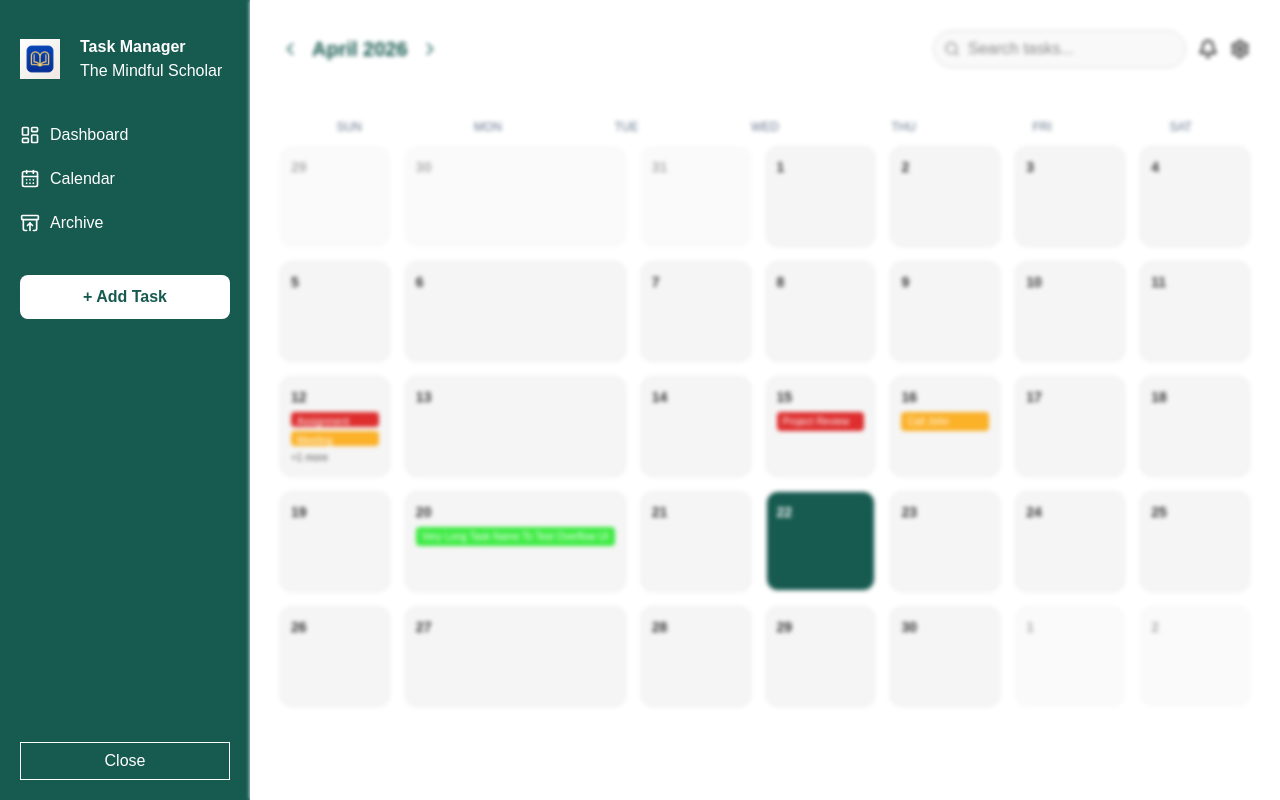
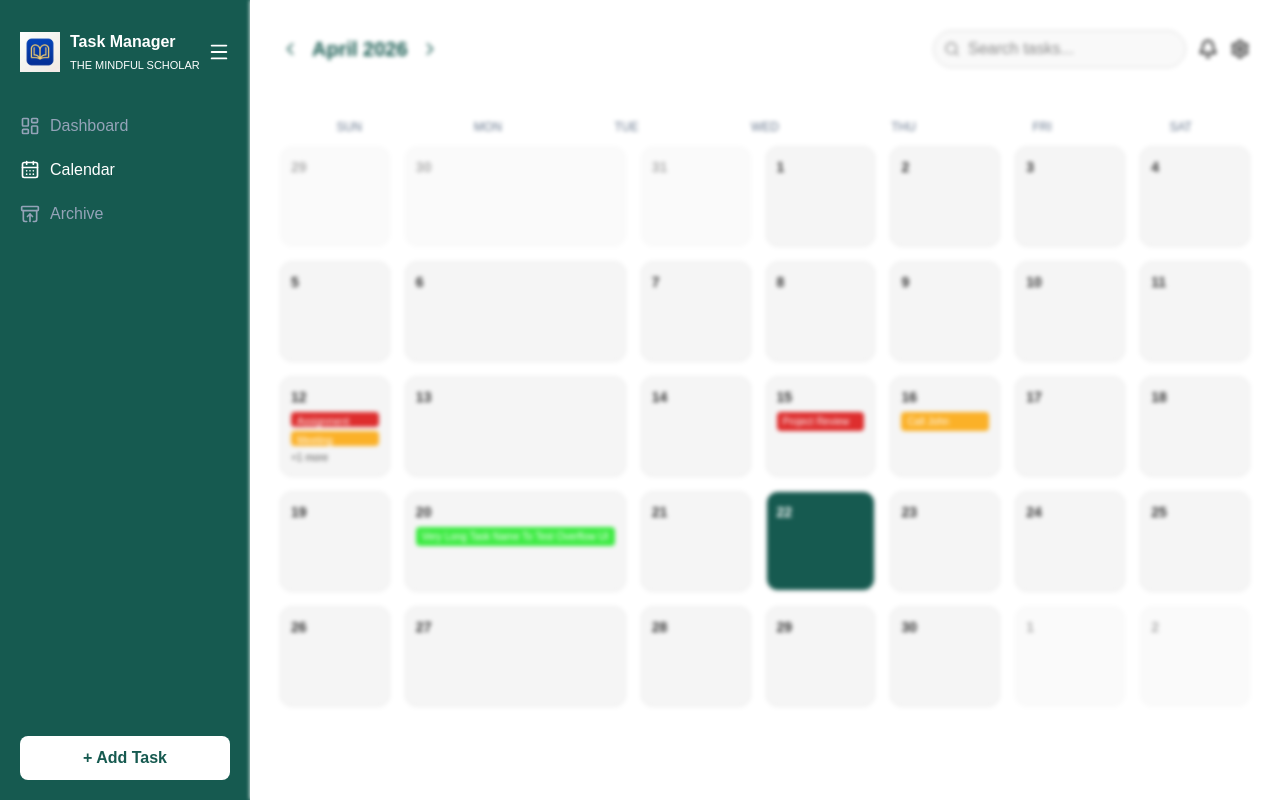
Before and after one commit to Mary3600/COS202--SEN-Group1-, a Next.js app in the folder frontend/: page /calendar in a window 1280 px wide. Built offline with nearby package versions, Linux system fonts and the light colour scheme.

Commit message:
refactor: improve calendar grid layout and sidebar structure

```diff
--- a/frontend/app/calendar/page.tsx
+++ b/frontend/app/calendar/page.tsx
@@ -1,17 +1,17 @@
 "use client";
 import { useState } from "react";
+
 import Image from "next/image";
-import { Bell, Settings, ChevronLeft, ChevronRight, Search, LayoutDashboard, CalendarDays, ArchiveRestore  } from "lucide-react";
+import { Bell, Settings, ChevronLeft, ChevronRight, Search, LayoutDashboard, CalendarDays, ArchiveRestore, Menu  } from "lucide-react";
 
 export default function CalendarView() {
   const days = ["SUN", "MON", "TUE", "WED", "THU", "FRI", "SAT"];
-
+  const [activePage, setActivePage] = useState("calendar");
   // STATE
   const [currentDate, setCurrentDate] = useState(new Date());
 
-  // 🆕 SIDEBAR STATE
 const [sidebarOpen, setSidebarOpen] = useState(true);
-
+const [collapsed, setCollapsed] = useState(false);
   // MOCK TASK DATA
   const tasks = [
     { id: 1, title: "Assignment", date: "2026-04-12", priority: "high" },
@@ -51,7 +51,8 @@ export default function CalendarView() {
 {sidebarOpen && (
   <div
     style={{
-            width: "250px",
+      width: collapsed ? "80px" : "250px",
+      transition: "0.3s",
       backgroundColor: "#165A50",
       color: "#fff",
       padding: "20px",
@@ -60,44 +61,92 @@ export default function CalendarView() {
       gap: "20px",
     }}
   >
-          <div style={{
+    {/* TOP (Logo + toggle) */}
+    <div
+      style={{
         display: "flex",
-            gap: "20px",
         alignItems: "center",
-            padding: "15px 0px 20px 0px",
-          }}>
-            <div><Image src="/Momento.jpeg" alt="Logo" width={40} height={70} /></div>
+        justifyContent: collapsed ? "center" : "space-between",
+        padding: "10px 0px 20px 0px",
+      }}
+    >
+      {!collapsed && (
+      <div style={{ display: "flex", gap: "10px", alignItems: "center" }}>
+        <Image src="/Momento.jpeg" alt="Logo" width={40} height={40} />
         <div>
           <p style={{ fontWeight: "bold" }}>Task Manager</p>
-              <p style={{  }}>The Mindful Scholar</p>
+          <p style={{ fontSize: "11px", paddingTop: "3px" }}>THE MINDFUL SCHOLAR</p>
         </div>
       </div>
+    )}
+
+      <Menu
+        size={22}
+        style={{ cursor: "pointer" }}
+        onClick={() => setCollapsed(!collapsed)}
+      />
+    </div>
+
+    {/* LOGO */}
+
+
+    {/* NAV ITEMS */}
     <div style={{ display: "flex", flexDirection: "column", gap: "20px" }}>
 
       {/* DASHBOARD */}
-  <div style={{ display: "flex", alignItems: "center", gap: "10px" }}>
+      <div
+        onClick={() => setActivePage("dashboard")}
+        style={{
+          display: "flex",
+          alignItems: "center",
+          gap: "10px",
+          justifyContent: collapsed ? "center" : "flex-start",
+          cursor: "pointer",
+          color: activePage === "dashboard" ? "#fff" : "#94A3B8",
+        }}
+      >
         <LayoutDashboard size={20} />
-    <span>Dashboard</span>
+        {!collapsed && <span>Dashboard</span>}
       </div>
 
       {/* CALENDAR */}
-  <div style={{ display: "flex", alignItems: "center", gap: "10px" }}>
+      <div
+        onClick={() => setActivePage("calendar")}
+        style={{
+          display: "flex",
+          alignItems: "center",
+          gap: "10px",
+          justifyContent: collapsed ? "center" : "flex-start",
+          cursor: "pointer",
+          color: activePage === "calendar" ? "#fff" : "#94A3B8",
+        }}
+      >
         <CalendarDays size={20} />
-    <span>Calendar</span>
+        {!collapsed && <span>Calendar</span>}
       </div>
 
       {/* ARCHIVE */}
-  <div style={{ display: "flex", alignItems: "center", gap: "10px" }}>
+      <div
+        onClick={() => setActivePage("archive")}
+        style={{
+          display: "flex",
+          alignItems: "center",
+          gap: "10px",
+          justifyContent: collapsed ? "center" : "flex-start",
+          cursor: "pointer",
+          color: activePage === "archive" ? "#fff" : "#94A3B8",
+        }}
+      >
         <ArchiveRestore size={20} />
-    <span>Archive</span>
+        {!collapsed && <span>Archive</span>}
       </div>
-
     </div>
 
     {/* ADD TASK BUTTON */}
+    <div style={{ marginTop: "auto" }}>
       <button
         style={{
-              marginTop: "20px",
+          width: "100%",
           padding: "10px",
           borderRadius: "8px",
           border: "none",
@@ -107,23 +156,9 @@ export default function CalendarView() {
           cursor: "pointer",
         }}
       >
-            + Add Task
+        {collapsed ? "+" : "+ Add Task"}
       </button>
-
-          {/* TOGGLE BUTTON */}
-          <button
-            onClick={() => setSidebarOpen(false)}
-            style={{
-              marginTop: "auto",
-              background: "none",
-              border: "1px solid #fff",
-              color: "#fff",
-              padding: "6px",
-              cursor: "pointer",
-            }}
-          >
-            Close
-          </button>
+    </div>
   </div>
 )}
 
@@ -133,7 +168,7 @@ export default function CalendarView() {
           flex: 1,
           padding: "30px",
           backgroundColor: "#ffffff",
-          filter: sidebarOpen ? "blur(2px)" : "none",
+          filter: sidebarOpen && !collapsed ? "blur(2px)" : "none",
           transition: "0.3s",
         }}
       >
```
Lines whose indentation alone changed are shown as unchanged.
